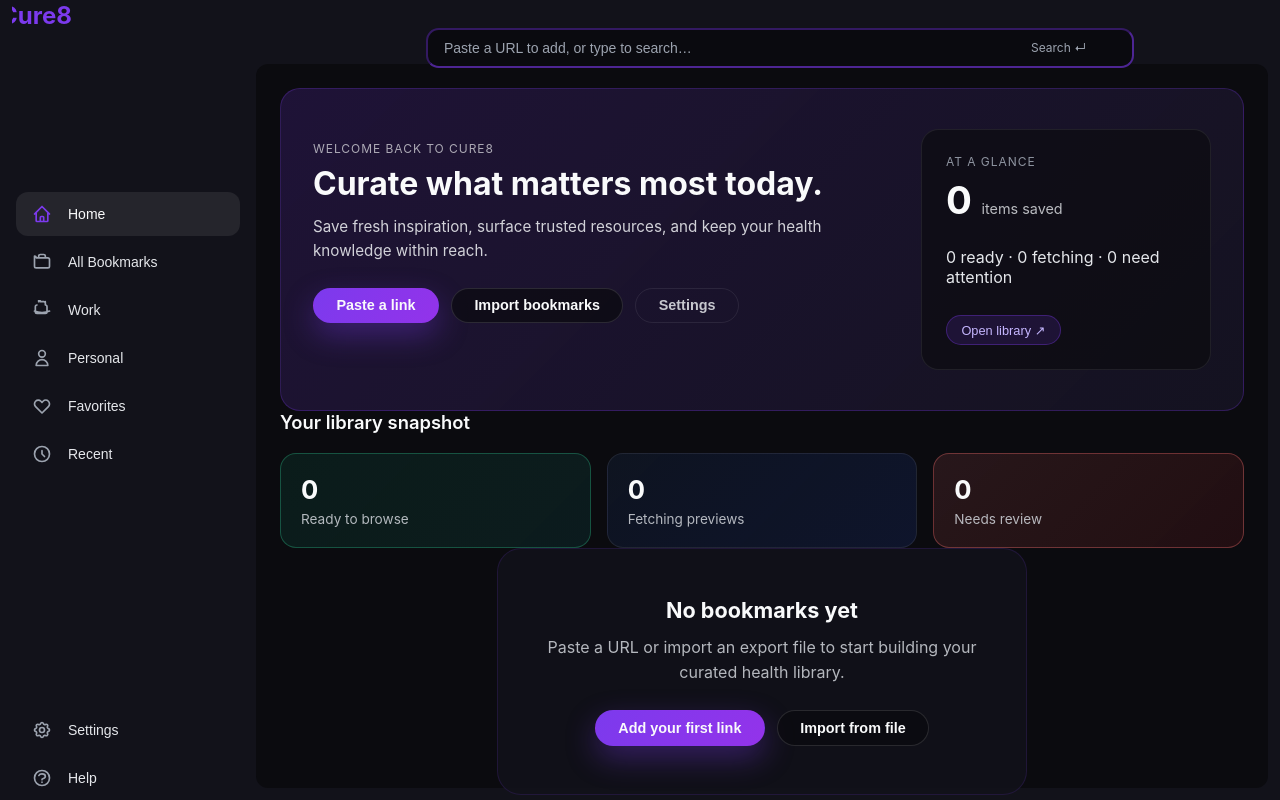
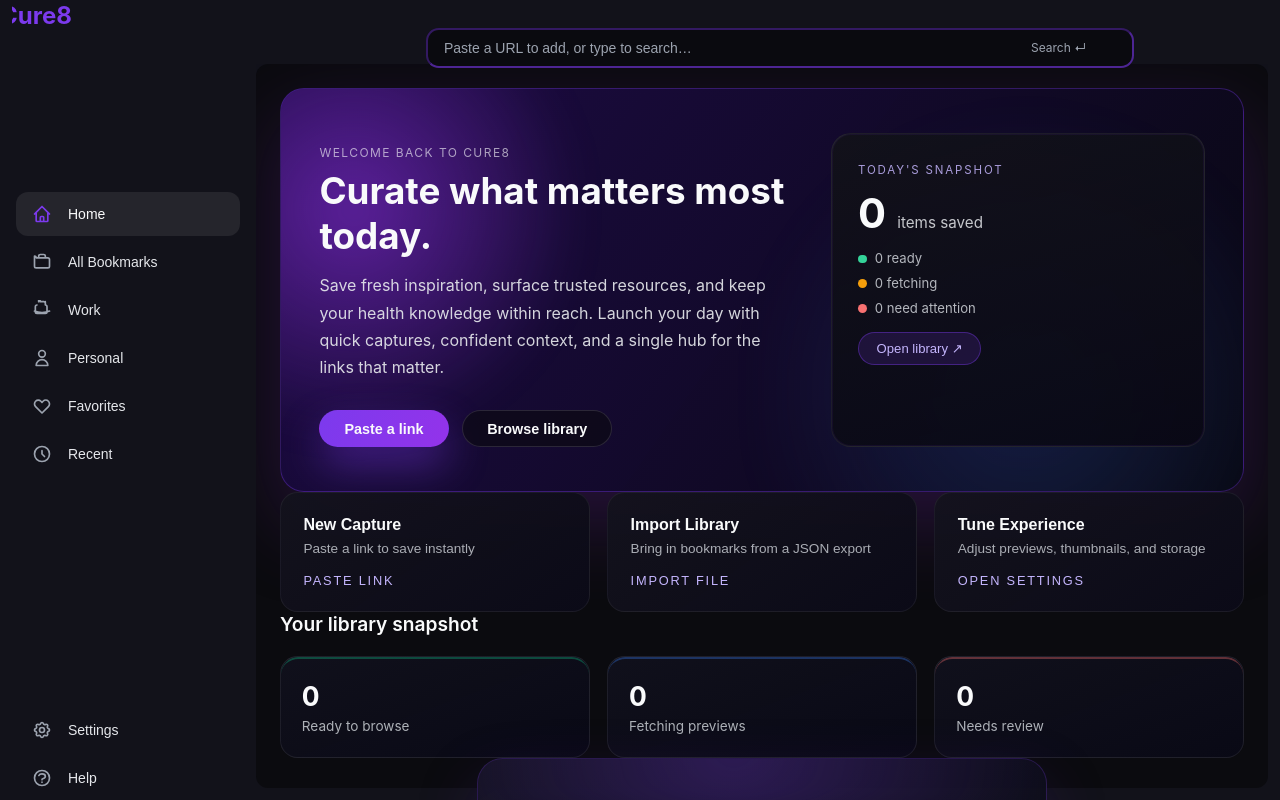
Before and after one commit to TheVisher/Cure8, a React (Create React App) app: page / in a window 1280 px wide. Built offline with nearby package versions, Linux system fonts and the light colour scheme.

Commit message:
Update Card.js, index.css, and Home.js - app now compiling successfully

```diff
--- a/src/index.css
+++ b/src/index.css
@@ -207,6 +207,50 @@
   justify-content: center;
 }
 
+.bookmark-card {
+  position: relative;
+  border-radius: 1.1rem;
+  overflow: hidden;
+  cursor: pointer;
+  border: 1px solid rgba(255, 255, 255, 0.08);
+  background: linear-gradient(165deg, rgba(19, 18, 29, 0.96), rgba(10, 9, 22, 0.92));
+  box-shadow: 0 18px 35px rgba(0, 0, 0, 0.35);
+  transition: transform 0.25s ease, border-color 0.3s ease, box-shadow 0.35s ease;
+}
+
+.bookmark-card::before {
+  content: "";
+  position: absolute;
+  inset: -28%;
+  background:
+    radial-gradient(circle at 20% 10%, rgba(124, 58, 237, 0.4), transparent 60%),
+    radial-gradient(circle at 80% 0%, rgba(59, 130, 246, 0.3), transparent 60%);
+  opacity: 0;
+  transition: opacity 0.35s ease;
+  z-index: 0;
+}
+
+.bookmark-card:hover {
+  transform: translateY(-4px);
+  border-color: rgba(124, 58, 237, 0.45);
+  box-shadow:
+    0 22px 48px rgba(124, 58, 237, 0.28),
+    0 14px 32px rgba(0, 0, 0, 0.35);
+}
+
+.bookmark-card:hover::before {
+  opacity: 1;
+}
+
+.bookmark-card-content {
+  position: relative;
+  z-index: 1;
+  display: flex;
+  flex-direction: column;
+  background: linear-gradient(175deg, rgba(23, 22, 36, 0.95), rgba(11, 10, 24, 0.92));
+  height: 100%;
+}
+
 @media (max-width: 1024px) {
   .bookmark-grid {
     grid-template-columns: repeat(auto-fit, minmax(190px, 240px));
@@ -223,133 +267,251 @@
 
 /* Home screen */
 .home-hero {
+  position: relative;
+  overflow: hidden;
   display: flex;
   flex-wrap: wrap;
-  gap: 2rem;
-  padding: 2.5rem 2rem;
-  border-radius: 1.25rem;
-  background: linear-gradient(135deg, rgba(124, 58, 237, 0.18), rgba(35, 31, 58, 0.4));
-  border: 1px solid rgba(124, 58, 237, 0.25);
+  gap: 2.5rem;
+  padding: 2.75rem 2.4rem;
+  border-radius: 1.5rem;
+  background: linear-gradient(125deg, rgba(32, 12, 74, 0.92), rgba(8, 8, 18, 0.95));
+  border: 1px solid rgba(124, 58, 237, 0.35);
+  box-shadow: 0 30px 80px rgba(88, 28, 135, 0.35);
+}
+
+.home-hero::before {
+  content: "";
+  position: absolute;
+  inset: -30% auto auto -15%;
+  width: 45%;
+  height: 120%;
+  background: radial-gradient(circle at center, rgba(147, 51, 234, 0.55), transparent 70%);
+  filter: blur(20px);
+}
+
+.home-hero::after {
+  content: "";
+  position: absolute;
+  inset: auto -5% -50% auto;
+  width: 55%;
+  height: 150%;
+  background: radial-gradient(circle at center, rgba(59, 130, 246, 0.18), transparent 70%);
+  filter: blur(22px);
+}
+
+.home-hero-content,
+.home-hero-card {
+  position: relative;
+  z-index: 1;
+}
+
+.home-hero-content {
+  flex: 1 1 320px;
+  max-width: 620px;
 }
 
 .home-eyebrow {
   font-size: 0.75rem;
-  letter-spacing: 0.08em;
+  letter-spacing: 0.12em;
   text-transform: uppercase;
-  color: rgba(249, 250, 251, 0.65);
+  color: rgba(248, 250, 252, 0.62);
   margin-bottom: 0.5rem;
 }
 
 .home-title {
-  font-size: 2rem;
+  font-size: 2.3rem;
   font-weight: 700;
   margin: 0;
   color: #F9FAFB;
 }
 
 .home-subtitle {
-  margin-top: 0.75rem;
-  max-width: 36rem;
-  color: rgba(229, 231, 235, 0.9);
-  font-size: 0.95rem;
-  line-height: 1.6;
+  margin-top: 0.9rem;
+  max-width: 38rem;
+  color: rgba(229, 231, 235, 0.92);
+  font-size: 1rem;
+  line-height: 1.7;
 }
 
 .home-actions {
   display: flex;
   flex-wrap: wrap;
-  gap: 0.75rem;
-  margin-top: 1.5rem;
+  gap: 0.85rem;
+  margin-top: 1.8rem;
 }
 
 .home-action {
   border: 1px solid rgba(255, 255, 255, 0.12);
   border-radius: 9999px;
-  padding: 0.55rem 1.4rem;
-  background: rgba(11, 11, 15, 0.7);
+  padding: 0.6rem 1.5rem;
+  background: rgba(12, 10, 22, 0.75);
   color: #F9FAFB;
   font-size: 0.9rem;
   font-weight: 600;
   cursor: pointer;
-  transition: transform 0.2s ease, filter 0.2s ease, border-color 0.2s ease;
+  transition: transform 0.2s ease, box-shadow 0.2s ease, border-color 0.2s ease;
 }
 
 .home-action:hover {
   transform: translateY(-1px);
-  filter: brightness(1.1);
-  border-color: rgba(124, 58, 237, 0.5);
+  border-color: rgba(147, 51, 234, 0.6);
+  box-shadow: 0 12px 26px rgba(124, 58, 237, 0.3);
 }
 
 .home-action.primary {
-  background: linear-gradient(120deg, #7C3AED, #9333EA);
+  background: linear-gradient(110deg, #7C3AED, #9333EA);
   border-color: transparent;
-  box-shadow: 0 12px 30px rgba(124, 58, 237, 0.35);
-}
-
-.home-action.subtle {
-  background: transparent;
-  border-color: rgba(255, 255, 255, 0.08);
-  color: rgba(229, 231, 235, 0.85);
+  box-shadow: 0 18px 40px rgba(124, 58, 237, 0.45);
 }
 
 .home-hero-card {
-  min-width: 220px;
-  flex: 1 1 220px;
-  max-width: 280px;
-  background: rgba(11, 11, 15, 0.65);
+  flex: 1 1 240px;
+  max-width: 320px;
+  background: linear-gradient(165deg, rgba(18, 18, 26, 0.95), rgba(9, 8, 20, 0.9));
   border: 1px solid rgba(255, 255, 255, 0.08);
-  border-radius: 1.1rem;
-  padding: 1.5rem;
+  border-radius: 1.25rem;
+  padding: 1.8rem 1.6rem;
   display: flex;
   flex-direction: column;
-  gap: 0.75rem;
+  gap: 1rem;
   color: #E5E7EB;
+  box-shadow: inset 0 0 0 1px rgba(124, 58, 237, 0.08);
 }
 
 .home-hero-label {
-  font-size: 0.75rem;
+  font-size: 0.72rem;
   text-transform: uppercase;
-  letter-spacing: 0.08em;
-  color: rgba(156, 163, 175, 0.9);
+  letter-spacing: 0.16em;
+  color: rgba(196, 181, 253, 0.85);
 }
 
 .home-hero-metric {
   display: flex;
   align-items: baseline;
-  gap: 0.6rem;
+  gap: 0.7rem;
 }
 
 .home-hero-metric strong {
-  font-size: 2.4rem;
+  font-size: 2.6rem;
   font-weight: 700;
   color: #F9FAFB;
   line-height: 1;
 }
 
 .home-hero-metric span {
-  font-size: 0.9rem;
-  color: rgba(229, 231, 235, 0.8);
+  font-size: 0.95rem;
+  color: rgba(229, 231, 235, 0.85);
 }
+
+.home-hero-stats {
+  display: grid;
+  gap: 0.55rem;
+  font-size: 0.82rem;
+  color: rgba(209, 213, 219, 0.85);
+}
+
+.dot {
+  display: inline-block;
+  width: 0.55rem;
+  height: 0.55rem;
+  border-radius: 9999px;
+  margin-right: 0.5rem;
+}
+
+.dot-ready { background: #34d399; }
+.dot-pending { background: #f59e0b; }
+.dot-error { background: #f87171; }
 
 .home-hero-link {
   align-self: flex-start;
-  padding: 0.4rem 0.9rem;
+  padding: 0.5rem 1.1rem;
   border-radius: 9999px;
-  background: rgba(124, 58, 237, 0.15);
+  background: rgba(124, 58, 237, 0.16);
   color: #C4B5FD;
-  border: 1px solid rgba(124, 58, 237, 0.35);
-  font-size: 0.8rem;
+  border: 1px solid rgba(124, 58, 237, 0.4);
+  font-size: 0.82rem;
   cursor: pointer;
   transition: filter 0.2s ease, transform 0.2s ease;
 }
 
 .home-hero-link:hover {
-  filter: brightness(1.15);
+  filter: brightness(1.18);
   transform: translateY(-1px);
 }
 
+.home-quick-actions {
+  display: grid;
+  grid-template-columns: repeat(auto-fit, minmax(220px, 1fr));
+  gap: 1.1rem;
+}
+
+.home-action-card {
+  position: relative;
+  overflow: hidden;
+  border-radius: 1.1rem;
+  padding: 1.4rem;
+  text-align: left;
+  border: 1px solid rgba(255, 255, 255, 0.06);
+  background: linear-gradient(145deg, rgba(20, 19, 30, 0.95), rgba(12, 11, 24, 0.92));
+  color: #E5E7EB;
+  cursor: pointer;
+  transition: transform 0.2s ease, border-color 0.2s ease, box-shadow 0.25s ease;
+}
+
+.home-action-card::before {
+  content: "";
+  position: absolute;
+  inset: -30% -40% 40% auto;
+  background: radial-gradient(circle at center, rgba(124, 58, 237, 0.28), transparent 70%);
+  opacity: 0;
+  transition: opacity 0.3s ease;
+  z-index: 0;
+}
+
+.home-action-card:hover {
+  transform: translateY(-4px);
+  border-color: rgba(124, 58, 237, 0.45);
+  box-shadow: 0 18px 45px rgba(124, 58, 237, 0.35);
+}
+
+.home-action-card:hover::before {
+  opacity: 1;
+}
+
+.home-action-card-body {
+  display: flex;
+  flex-direction: column;
+  gap: 0.45rem;
+  position: relative;
+  z-index: 1;
+}
+
+.home-action-card-label {
+  font-weight: 600;
+  font-size: 1rem;
+  color: #F9FAFB;
+}
+
+.home-action-card-description {
+  font-size: 0.85rem;
+  color: rgba(209, 213, 219, 0.8);
+}
+
+.home-action-card-cta {
+  margin-top: 1.1rem;
+  display: inline-flex;
+  align-items: center;
+  gap: 0.35rem;
+  font-size: 0.8rem;
+  text-transform: uppercase;
+  letter-spacing: 0.14em;
+  color: #C4B5FD;
+  position: relative;
+  z-index: 1;
+}
+
 .home-section-title {
-  font-size: 1.15rem;
+  font-size: 1.2rem;
   font-weight: 600;
   color: #F9FAFB;
   margin: 0;
@@ -358,56 +520,72 @@
 .home-stats-grid {
   display: grid;
   grid-template-columns: repeat(auto-fit, minmax(180px, 1fr));
-  gap: 1rem;
-  margin-top: 1.25rem;
+  gap: 1.1rem;
+  margin-top: 1.3rem;
 }
 
 .home-stat-card {
-  padding: 1.25rem;
-  border-radius: 1rem;
+  position: relative;
+  overflow: hidden;
+  padding: 1.4rem 1.3rem;
+  border-radius: 1.1rem;
   border: 1px solid rgba(255, 255, 255, 0.08);
-  background: rgba(18, 18, 26, 0.9);
+  background: linear-gradient(160deg, rgba(17, 17, 29, 0.95), rgba(10, 10, 22, 0.92));
   display: flex;
   flex-direction: column;
-  gap: 0.35rem;
+  gap: 0.4rem;
+}
+
+.home-stat-card::before {
+  content: "";
+  position: absolute;
+  inset: 0;
+  border-radius: inherit;
+  border-top: 2px solid rgba(124, 58, 237, 0.45);
+  opacity: 0.6;
 }
 
 .home-stat-value {
-  font-size: 1.6rem;
+  font-size: 1.65rem;
   font-weight: 700;
   color: #F9FAFB;
 }
 
 .home-stat-label {
   font-size: 0.85rem;
-  color: rgba(209, 213, 219, 0.85);
+  color: rgba(209, 213, 219, 0.82);
 }
 
-.home-stat-card.tone-success {
-  border-color: rgba(52, 211, 153, 0.3);
-  background: linear-gradient(135deg, rgba(16, 185, 129, 0.1), rgba(17, 94, 89, 0.2));
+.home-stat-card.tone-success::before {
+  border-top-color: rgba(16, 185, 129, 0.6);
 }
 
-.home-stat-card.tone-neutral {
-  border-color: rgba(255, 255, 255, 0.08);
-  background: linear-gradient(135deg, rgba(59, 130, 246, 0.08), rgba(30, 64, 175, 0.18));
+.home-stat-card.tone-neutral::before {
+  border-top-color: rgba(59, 130, 246, 0.55);
 }
 
-.home-stat-card.tone-alert {
-  border-color: rgba(248, 113, 113, 0.35);
-  background: linear-gradient(135deg, rgba(248, 113, 113, 0.12), rgba(127, 29, 29, 0.2));
+.home-stat-card.tone-alert::before {
+  border-top-color: rgba(248, 113, 113, 0.6);
 }
 
 .home-recent-grid {
   display: grid;
-  gap: 1.25rem;
-  grid-template-columns: repeat(auto-fit, minmax(180px, 220px));
+  gap: 1.2rem;
+  grid-template-columns: repeat(auto-fit, minmax(210px, 1fr));
+}
+
+.home-recent-card {
+  padding: 0.6rem;
+  border-radius: 1.2rem;
+  border: 1px solid rgba(255, 255, 255, 0.06);
+  background: linear-gradient(160deg, rgba(17, 16, 28, 0.92), rgba(12, 11, 24, 0.92));
+  box-shadow: inset 0 0 0 1px rgba(124, 58, 237, 0.04);
 }
 
 .home-ghost-link {
   background: none;
   border: none;
-  color: rgba(196, 181, 253, 0.85);
+  color: rgba(196, 181, 253, 0.9);
   font-size: 0.85rem;
   cursor: pointer;
   transition: color 0.2s ease;
@@ -423,32 +601,47 @@
 }
 
 .home-empty-card {
+  position: relative;
+  overflow: hidden;
   text-align: center;
-  padding: 3rem 2.5rem;
-  border-radius: 1.5rem;
-  background: rgba(18, 18, 26, 0.85);
-  border: 1px solid rgba(124, 58, 237, 0.15);
-  max-width: 28rem;
+  padding: 3rem 2.75rem;
+  border-radius: 1.6rem;
+  background: linear-gradient(150deg, rgba(19, 19, 31, 0.95), rgba(11, 11, 24, 0.92));
+  border: 1px solid rgba(124, 58, 237, 0.25);
+  max-width: 30rem;
   color: #E5E7EB;
+  box-shadow: 0 24px 60px rgba(76, 29, 149, 0.25);
+}
+
+.home-empty-card::before {
+  content: "";
+  position: absolute;
+  inset: -35% -25% auto -35%;
+  height: 60%;
+  background: radial-gradient(circle at center, rgba(124, 58, 237, 0.28), transparent 70%);
+  filter: blur(18px);
 }
 
 .home-empty-card h3 {
+  position: relative;
   margin: 0;
   font-size: 1.35rem;
   color: #F9FAFB;
 }
 
 .home-empty-card p {
-  margin: 0.75rem 0 0;
+  position: relative;
+  margin: 0.85rem 0 0;
   line-height: 1.6;
   color: rgba(209, 213, 219, 0.85);
 }
 
 .home-empty-actions {
+  position: relative;
   display: flex;
   flex-direction: column;
-  gap: 0.75rem;
-  margin-top: 1.5rem;
+  gap: 0.85rem;
+  margin-top: 1.75rem;
 }
 
 @media (min-width: 640px) {
--- a/src/screens/Home.js
+++ b/src/screens/Home.js
@@ -16,40 +16,70 @@
 }) {
   const hasBookmarks = totalItems > 0;
 
+  const quickActions = [
+    {
+      id: "quick-add",
+      label: "New Capture",
+      description: "Paste a link to save instantly",
+      cta: "Paste link",
+      onClick: onQuickAdd
+    },
+    {
+      id: "quick-import",
+      label: "Import Library",
+      description: "Bring in bookmarks from a JSON export",
+      cta: "Import file",
+      onClick: onImport
+    },
+    {
+      id: "quick-settings",
+      label: "Tune Experience",
+      description: "Adjust previews, thumbnails, and storage",
+      cta: "Open settings",
+      onClick: onOpenSettings
+    }
+  ];
+
   return (
     <div className="space-y-8">
       <section className="home-hero">
-        <div>
+        <div className="home-hero-content">
           <p className="home-eyebrow">Welcome back to Cure8</p>
           <h1 className="home-title">Curate what matters most today.</h1>
           <p className="home-subtitle">
             Save fresh inspiration, surface trusted resources, and keep your health knowledge within reach.
+            Launch your day with quick captures, confident context, and a single hub for the links that matter.
           </p>
           <div className="home-actions">
             <button type="button" className="home-action primary" onClick={onQuickAdd}>
               Paste a link
             </button>
-            <button type="button" className="home-action" onClick={onImport}>
-              Import bookmarks
-            </button>
-            <button type="button" className="home-action subtle" onClick={onOpenSettings}>
-              Settings
+            <button type="button" className="home-action" onClick={onGoToLibrary}>
+              Browse library
             </button>
           </div>
         </div>
         <div className="home-hero-card">
-          <span className="home-hero-label">At a glance</span>
+          <span className="home-hero-label">Today&apos;s snapshot</span>
           <div className="home-hero-metric">
             <strong>{totalItems}</strong>
             <span>items saved</span>
           </div>
-          <p>
-            {readyItems} ready · {pendingItems} fetching · {errorItems} need attention
-          </p>
+          <div className="home-hero-stats">
+            <span><span className="dot dot-ready" aria-hidden="true"></span>{readyItems} ready</span>
+            <span><span className="dot dot-pending" aria-hidden="true"></span>{pendingItems} fetching</span>
+            <span><span className="dot dot-error" aria-hidden="true"></span>{errorItems} need attention</span>
+          </div>
           <button type="button" onClick={onGoToLibrary} className="home-hero-link">
             Open library ↗
           </button>
         </div>
+      </section>
+
+      <section className="home-quick-actions">
+        {quickActions.map(action => (
+          <ActionCard key={action.id} {...action} />
+        ))}
       </section>
 
       <section>
@@ -71,14 +101,15 @@
           </div>
           <div className="home-recent-grid">
             {recentItems.map(item => (
+              <div key={item.id} className="home-recent-card">
                 <Card
-                key={item.id}
                   title={item.title}
                   domain={item.domain}
                   image={showThumbnails ? item.image : undefined}
                   state={item.state}
                   onClick={() => onSelectBookmark(item)}
                 />
+              </div>
             ))}
           </div>
         </section>
@@ -110,3 +141,15 @@
     </div>
   );
 }
+
+function ActionCard({ label, description, cta, onClick }) {
+  return (
+    <button type="button" className="home-action-card" onClick={onClick}>
+      <div className="home-action-card-body">
+        <span className="home-action-card-label">{label}</span>
+        <span className="home-action-card-description">{description}</span>
+      </div>
+      <span className="home-action-card-cta">{cta}</span>
+    </button>
+  );
+}
```
Also changed, not shown: src/components/Card.js (+3 -4 lines). Lines whose indentation alone changed are shown as unchanged.
